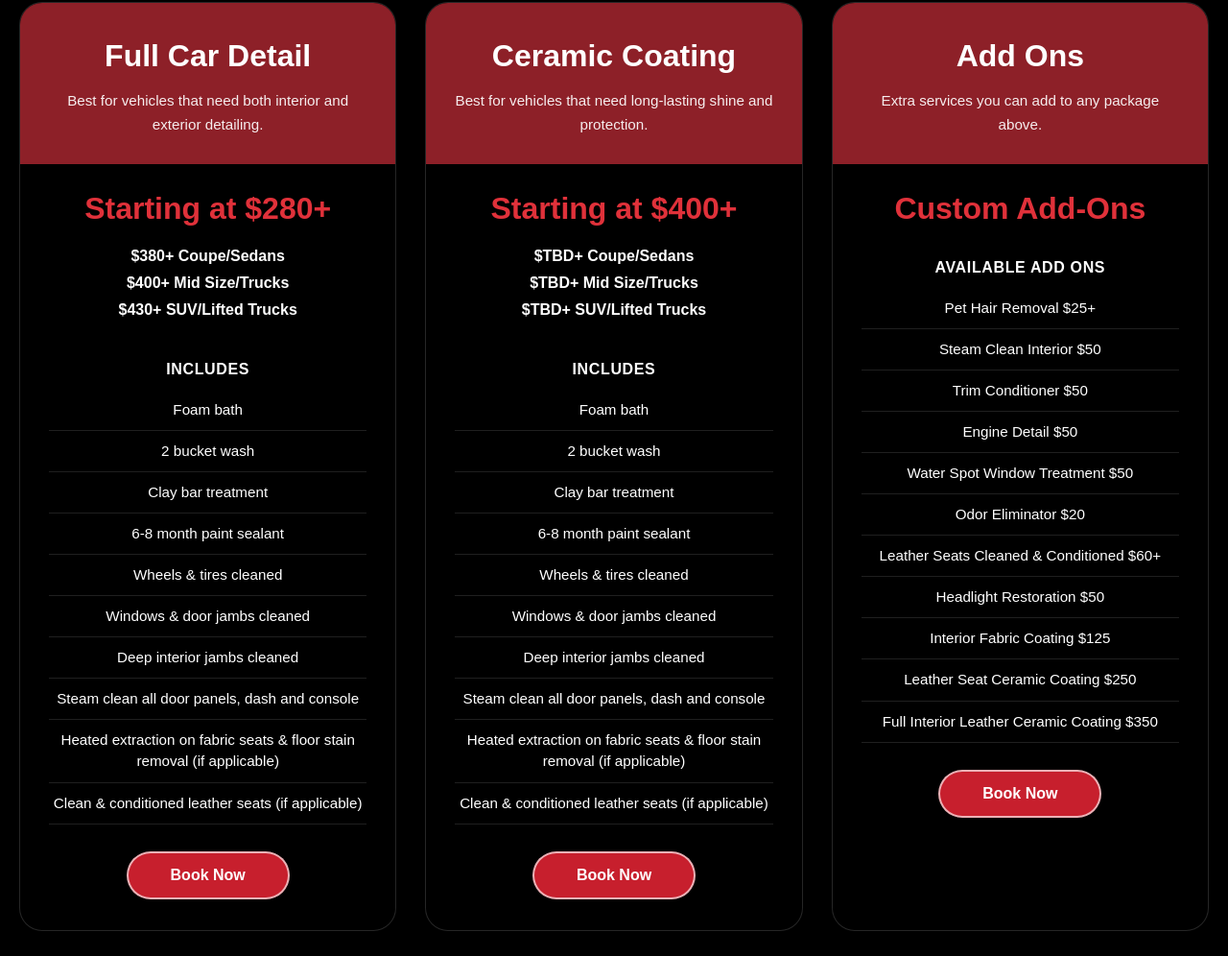
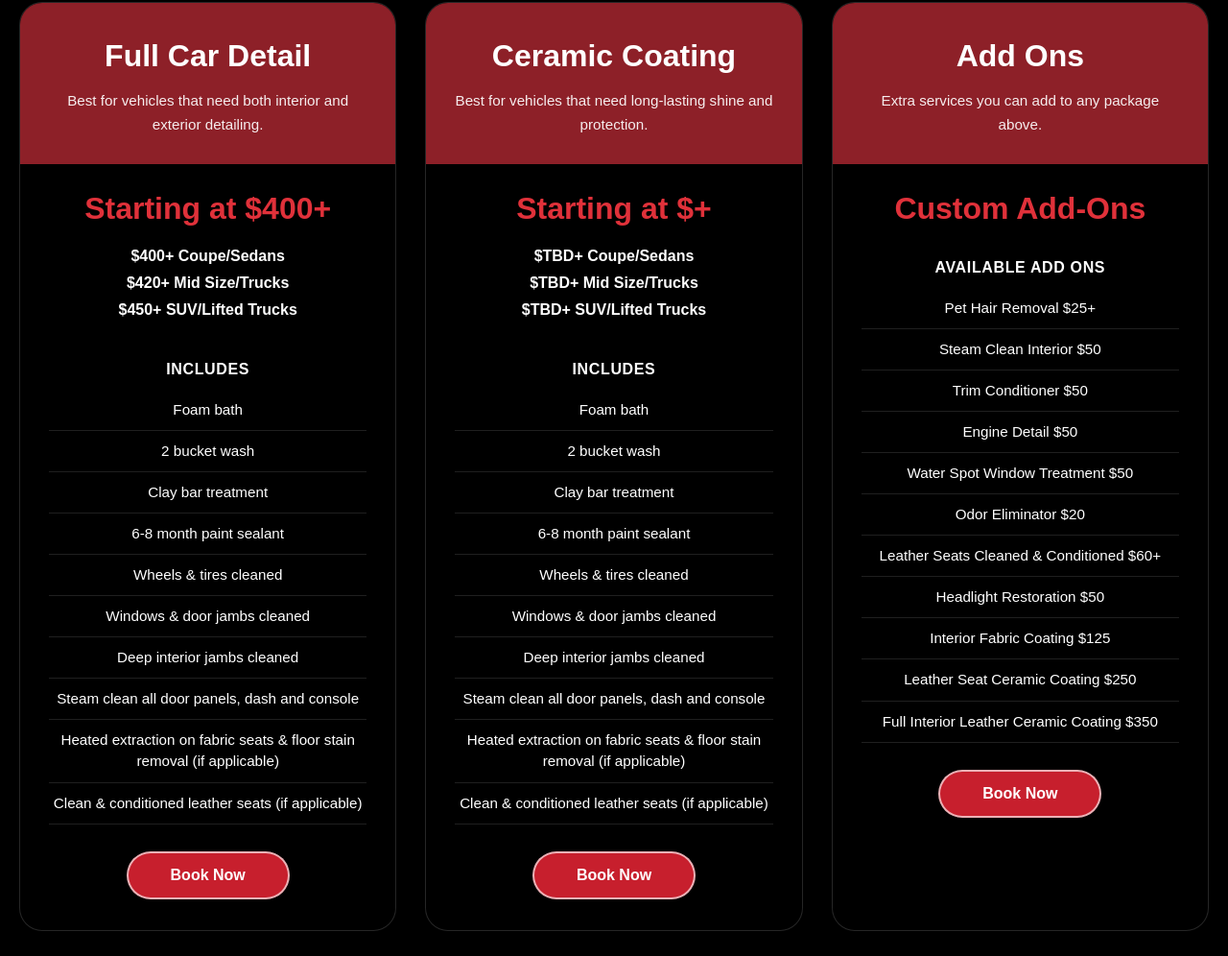
Before and after one commit to dasanchez318102/website, a plain HTML site: page service1.html in a window 1280 px wide. Shown: the part 1389-2385 px from the top of the page at 96% size. Drawn offline with Linux system fonts and the light colour scheme.

Commit message:
price update

```diff
--- a/service1.html
+++ b/service1.html
@@ -143,12 +143,12 @@
         </div>
 
         <div class="package-body">
-          <h4 class="package-price">Starting at $280+</h4>
+          <h4 class="package-price">Starting at $400+</h4>
 
           <div class="price-group">
-            <p>$380+ Coupe/Sedans</p>
-            <p>$400+ Mid Size/Trucks</p>
-            <p>$430+ SUV/Lifted Trucks</p>
+            <p>$400+ Coupe/Sedans</p>
+            <p>$420+ Mid Size/Trucks</p>
+            <p>$450+ SUV/Lifted Trucks</p>
           </div>
 
           <h5>Includes</h5>
@@ -176,7 +176,7 @@
         </div>
 
         <div class="package-body">
-          <h4 class="package-price">Starting at $400+</h4>
+          <h4 class="package-price">Starting at $+</h4>
 
           <div class="price-group">
             <p>$TBD+ Coupe/Sedans</p>
```
